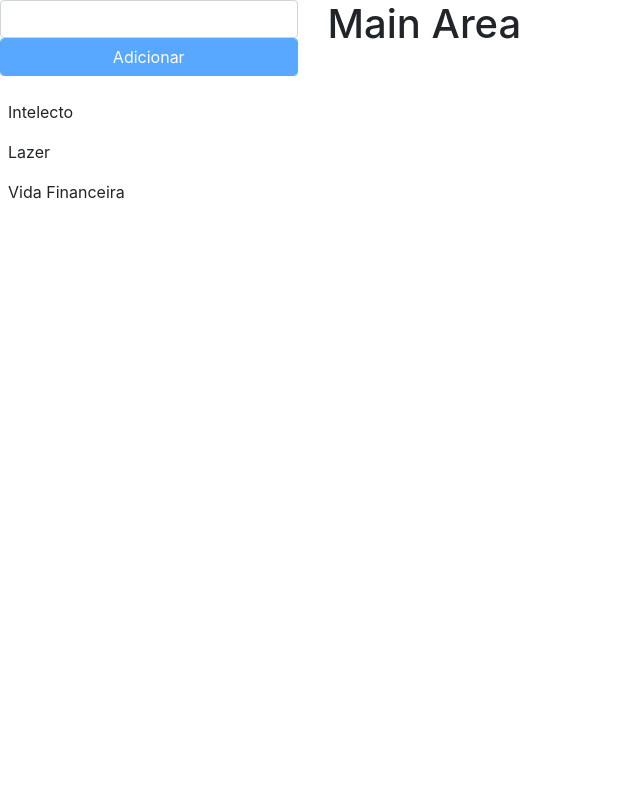
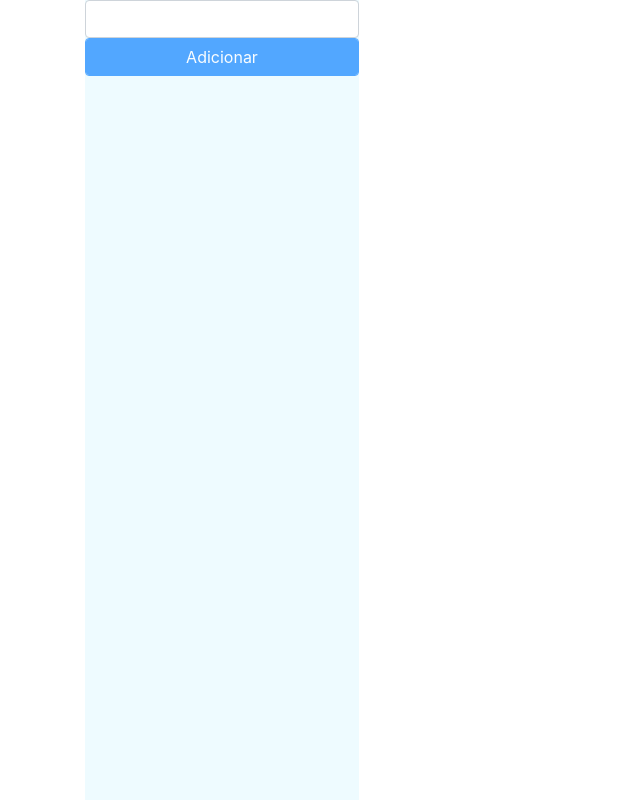
Before and after one commit to ygormagalhaes/roda-da-vida, an Angular app: page /home in a window 1280 px wide. Shown: the whole page, without its empty margins (0-640 px from the left). Built offline with nearby package versions, Linux system fonts and the light colour scheme.

Commit message:
Ajustes na barra lateral

```diff
--- a/src/app/home/home.component.html
+++ b/src/app/home/home.component.html
@@ -1,10 +1,10 @@
-<div>
+<div class="container">
     <div class="row">
         <div class="col-3">
             <app-sidebar></app-sidebar>
         </div>
         <div class="col-9">
-            <h1>Main Area</h1>
+            <router-outlet></router-outlet>
         </div>
     </div>
 </div>
--- /dev/null
+++ b/src/app/sidebar/action.ts
@@ -0,0 +1,6 @@
+export interface Action {
+    date: Date;
+    past: string;
+    present: string;
+    future: string;
+}
--- a/src/app/sidebar/sidebar.component.html
+++ b/src/app/sidebar/sidebar.component.html
@@ -1,12 +1,12 @@
 <div class="sidebar">
-    <form [formGroup]="subjectForm" class="form-group" (submit)="addSubject()">
-        <input formControlName="subject" type="text" class="form-control">
-        <button [disabled]="subjectForm.invalid" class="btn btn-primary form-control">Adicionar</button>
+    <form [formGroup]="titleForm" class="form-group" (submit)="addSubject()">
+        <input formControlName="title" type="text" class="form-control">
+        <button [disabled]="titleForm.invalid" class="btn btn-primary form-control">Adicionar</button>
     </form>
 
     <div>
-        <ul class="list-unstyled subjects">
-            <li *ngFor="let s of subjects" class="p-2">{{ s }}</li>
+        <ul class="list-unstyled themes">
+            <li *ngFor="let theme of themes" class="p-2">{{ theme.title }}</li>
         </ul>
     </div>
 </div>
--- a/src/app/sidebar/sidebar.component.scss
+++ b/src/app/sidebar/sidebar.component.scss
@@ -1,6 +1,10 @@
 .sidebar {
+    position: fixed;
+    background-color: rgb(238, 251, 255);
+    top: 0;
+    bottom: 0;
 
-    .subjects {
+    .themes {
         width: 100%;
     }
 }
--- a/src/app/sidebar/sidebar.component.ts
+++ b/src/app/sidebar/sidebar.component.ts
@@ -1,5 +1,7 @@
 import { Component, OnInit } from '@angular/core';
 import { FormGroup, FormBuilder, Validators } from '@angular/forms';
+
+import { Theme } from './theme';
 
 @Component({
     selector: 'app-sidebar',
@@ -7,18 +9,14 @@ import { FormGroup, FormBuilder, Validators } from '@angular/forms';
     styleUrls: ['./sidebar.component.scss']
 })
 export class SidebarComponent implements OnInit {
-    subjectForm: FormGroup;
-    subjects: string[] = [
-        'Intelecto',
-        'Lazer',
-        'Vida Financeira'
-    ];
+    titleForm: FormGroup;
+    themes: Theme[] = [];
 
     constructor(private formBuilder: FormBuilder) { }
 
     ngOnInit() {
-        this.subjectForm = this.formBuilder.group({
-            subject: ['', [
+        this.titleForm = this.formBuilder.group({
+            title: ['', [
                 Validators.required,
                 Validators.maxLength(20)
             ]]
@@ -26,8 +24,8 @@ export class SidebarComponent implements OnInit {
     }
 
     addSubject(): void {
-        const subject = this.subjectForm.get('subject').value;
-        this.subjects.push(subject);
-        this.subjectForm.reset();
+        const title = this.titleForm.get('title').value;
+        this.themes.push(new Theme(title));
+        this.titleForm.reset();
     }
 }
--- /dev/null
+++ b/src/app/sidebar/theme.ts
@@ -0,0 +1,6 @@
+import { Action } from './action';
+
+export class Theme {
+    actions: Action;
+    constructor(public title: string) { }
+}
```
Also changed, not shown: src/app/home/home.module.ts (+5 -2 lines).
